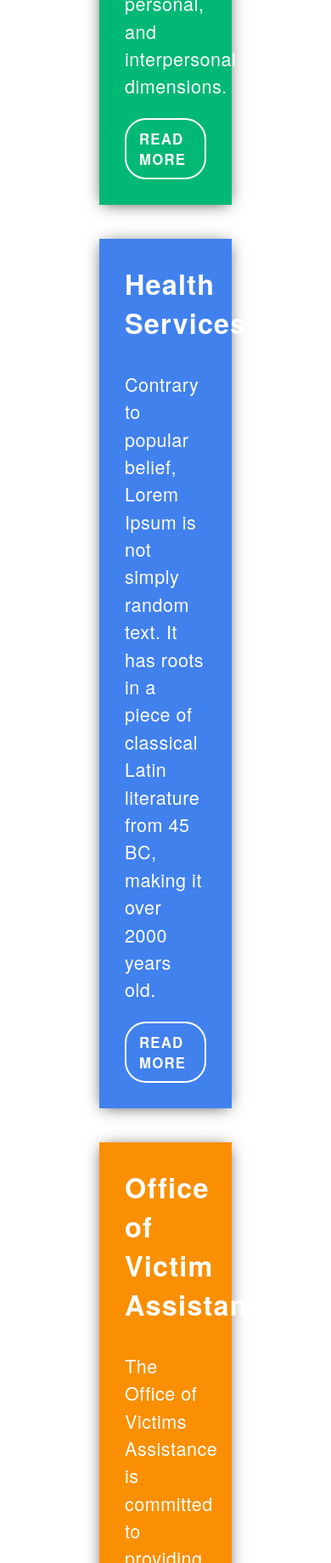
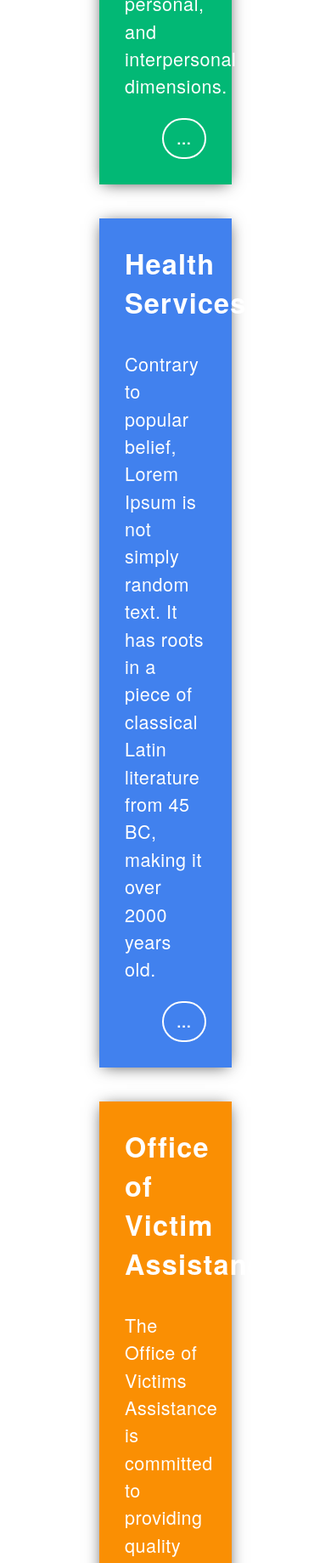
Before and after one commit to brownw15/phonegap-application, a plain HTML site: page www/index.html in a window 390 px wide. Shown: the part 1140-2979 px from the top of the page at 85% size. Drawn offline with Linux system fonts and the light colour scheme; some packages are replaced by stand-ins of ours.

Commit message:
button change

```diff
--- a/www/index.html
+++ b/www/index.html
@@ -19,13 +19,13 @@
       <div class="card">
         <h3 class="card-title">Counseling Services</h3>
           <p class="card-content">Counseling Services will provide quality mental health service to enhance the overall mental health of Winthrop University students along cognitive, emotional, personal, and interpersonal dimensions.</p>
-          <button class="card-btn">READ MORE</button>
+          <button class="card-btn">...</button>
         </div>
 
         <div class="card">
           <h3 class="card-title">Health Services</h3>
           <p class="card-content">Contrary to popular belief, Lorem Ipsum is not simply random text. It has roots in a piece of classical Latin literature from 45 BC, making it over 2000 years old. </p>
-          <button class="card-btn">READ MORE</button>
+          <button class="card-btn">...</button>
         </div>
 
         <div class="card">
@@ -39,7 +39,7 @@
         <div class="card">
           <h3 class="card-title">Wellness Services</h3>
           <p class="card-content">Wellness Services provides a collaborative, evidence-based approach to individual and community wellness through health promotion, educational programming, and service to the Winthrop community.</p>
-          <button class="card-btn">READ MORE</button>
+          <button class="card-btn">...</button>
         </div>
 
       </div>
```
Also changed, not shown: 1 other file.
